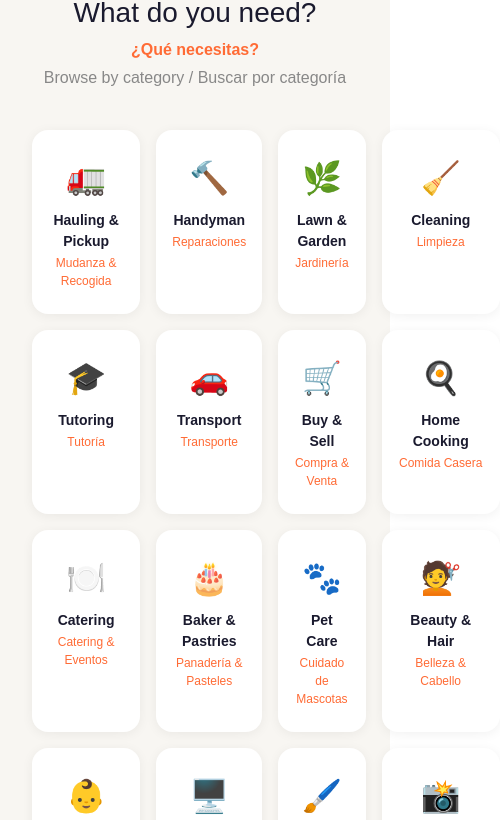
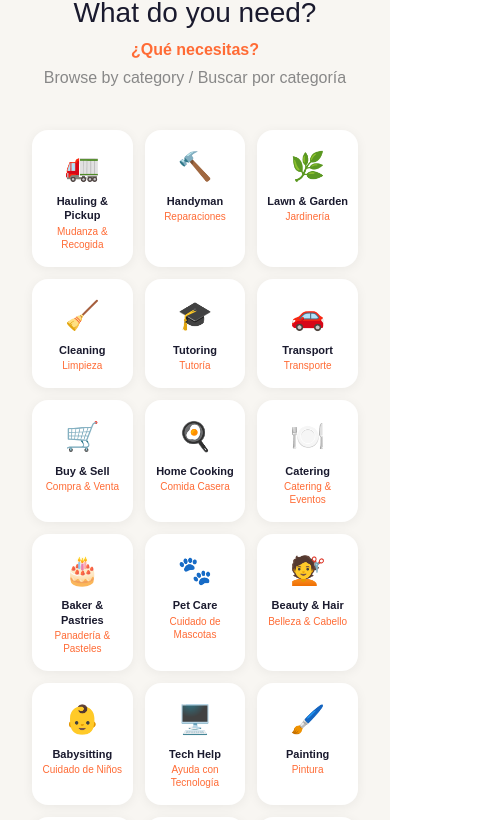
Before and after one commit to Paninche/necesitoya, a Next.js app: page / in a window 390 px wide. Shown: the part 855-1675 px from the top of the page, 500 px wide, since content can reach past the window. Built offline with nearby package versions, Linux system fonts and the light colour scheme.

Commit message:
Add Mechanic and Roadside categories, responsive grid

```diff
--- a/app/page.js
+++ b/app/page.js
@@ -33,7 +33,7 @@ export default function Home() {
         <h2 style={{textAlign: "center", fontSize: "28px", color: "#1a1a2e", marginBottom: "4px"}}>What do you need?</h2>
         <p style={{textAlign: "center", color: "#FF6B35", marginBottom: "4px", fontWeight: "bold"}}>¿Qué necesitas?</p>
         <p style={{textAlign: "center", color: "#888", marginBottom: "40px"}}>Browse by category / Buscar por categoría</p>
-        <div style={{display: "grid", gridTemplateColumns: "repeat(4, 1fr)", gap: "16px", maxWidth: "900px", margin: "0 auto"}}>
+        <div style={{display: "grid", gridTemplateColumns: "repeat(auto-fill, minmax(100px, 1fr))", gap: "12px", maxWidth: "900px", margin: "0 auto"}}>
           {[
             {icon: "🚛", label: "Hauling & Pickup", es: "Mudanza & Recogida"},
             {icon: "🔨", label: "Handyman", es: "Reparaciones"},
@@ -51,11 +51,13 @@ export default function Home() {
             {icon: "🖥️", label: "Tech Help", es: "Ayuda con Tecnología"},
             {icon: "🖌️", label: "Painting", es: "Pintura"},
             {icon: "📸", label: "Photography", es: "Fotografía"},
+            {icon: "🔧", label: "Mechanic", es: "Mecánico"},
+            {icon: "🚨", label: "Roadside & Towing", es: "Grúa & Asistencia Vial"},
           ].map((cat) => (
-            <a href="/signup-customer" key={cat.label} style={{background: "white", borderRadius: "16px", padding: "24px 16px", textAlign: "center", boxShadow: "0 2px 12px rgba(0,0,0,0.06)", cursor: "pointer", textDecoration: "none"}}>
-              <div style={{fontSize: "32px", marginBottom: "8px"}}>{cat.icon}</div>
-              <div style={{fontWeight: "bold", color: "#1a1a2e", fontSize: "14px"}}>{cat.label}</div>
-              <div style={{color: "#FF6B35", fontSize: "12px", marginTop: "2px"}}>{cat.es}</div>
+            <a href="/signup-customer" key={cat.label} style={{background: "white", borderRadius: "16px", padding: "16px 8px", textAlign: "center", boxShadow: "0 2px 12px rgba(0,0,0,0.06)", cursor: "pointer", textDecoration: "none"}}>
+              <div style={{fontSize: "28px", marginBottom: "6px"}}>{cat.icon}</div>
+              <div style={{fontWeight: "bold", color: "#1a1a2e", fontSize: "11px", lineHeight: "1.3"}}>{cat.label}</div>
+              <div style={{color: "#FF6B35", fontSize: "10px", marginTop: "2px", lineHeight: "1.3"}}>{cat.es}</div>
             </a>
           ))}
         </div>
```
